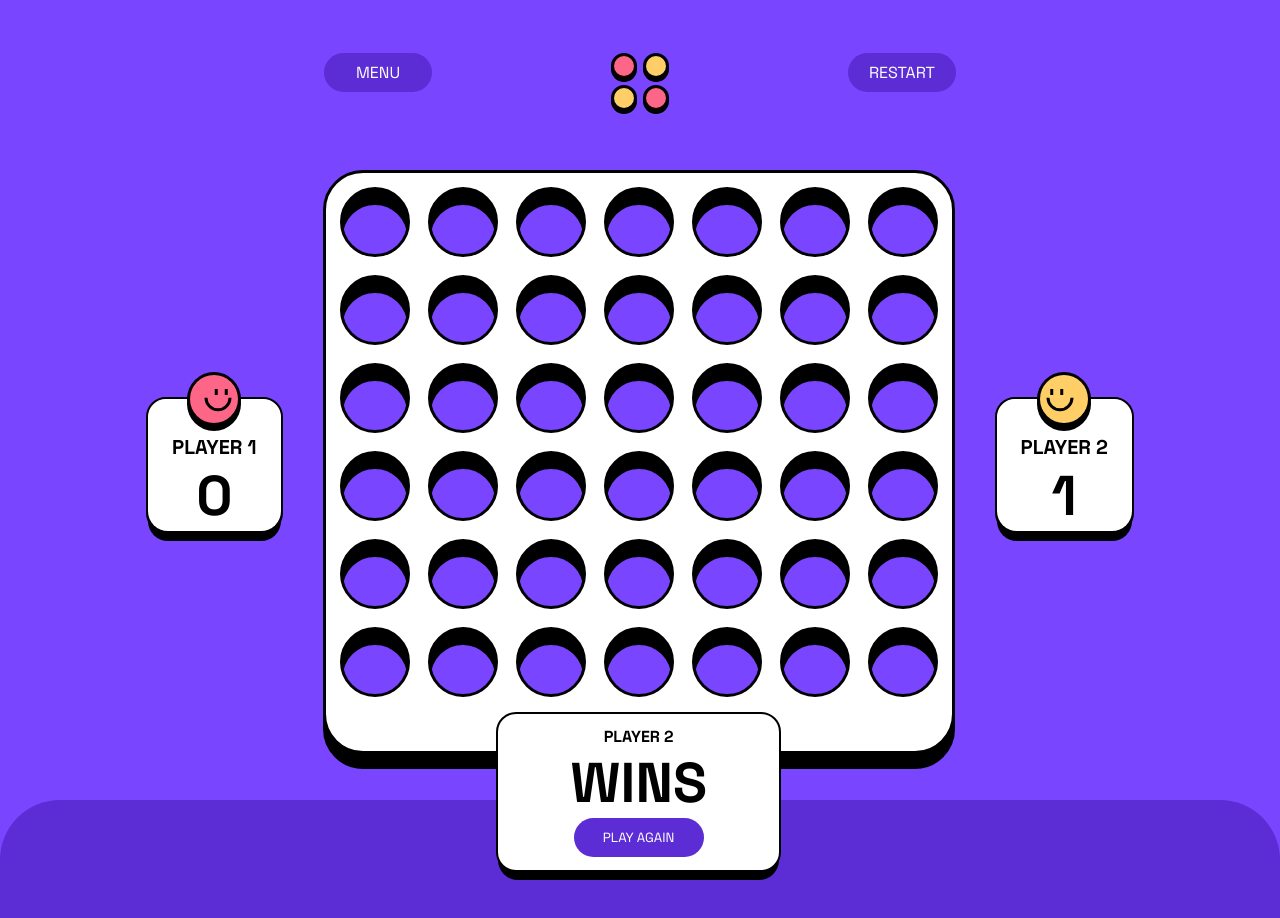
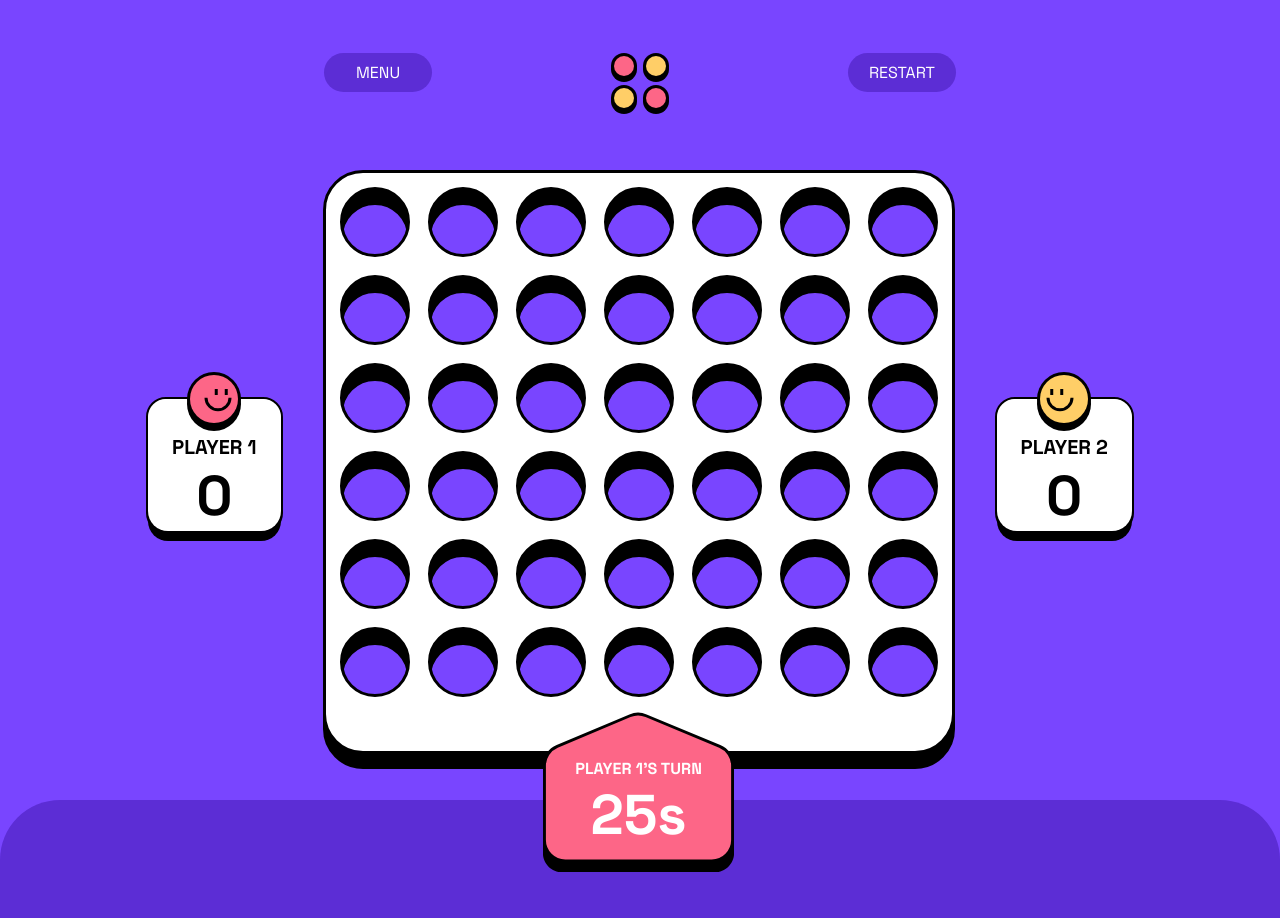
Before and after one commit to OliverCadman/connect_four, a React (Vite) app in the folder app/: page / in a window 1280 px wide. Shown: the top 918 px of the page. Built offline with nearby package versions, Linux system fonts and the light colour scheme.

Commit message:
Re-initialized timer state to 30s

```diff
--- a/app/src/components/GameArena/Board.tsx
+++ b/app/src/components/GameArena/Board.tsx
@@ -32,7 +32,7 @@ const Board: React.FC = () => {
     IHighlightedCells | undefined
   >();
 
-  const [timer, setTimer] = useState<number>(2);
+  const [timer, setTimer] = useState<number>(30);
 
   const NUM_MARKERS = 7;
   const [hoverIndex, setHoverIndex] = useState<number | null>(null);
```
